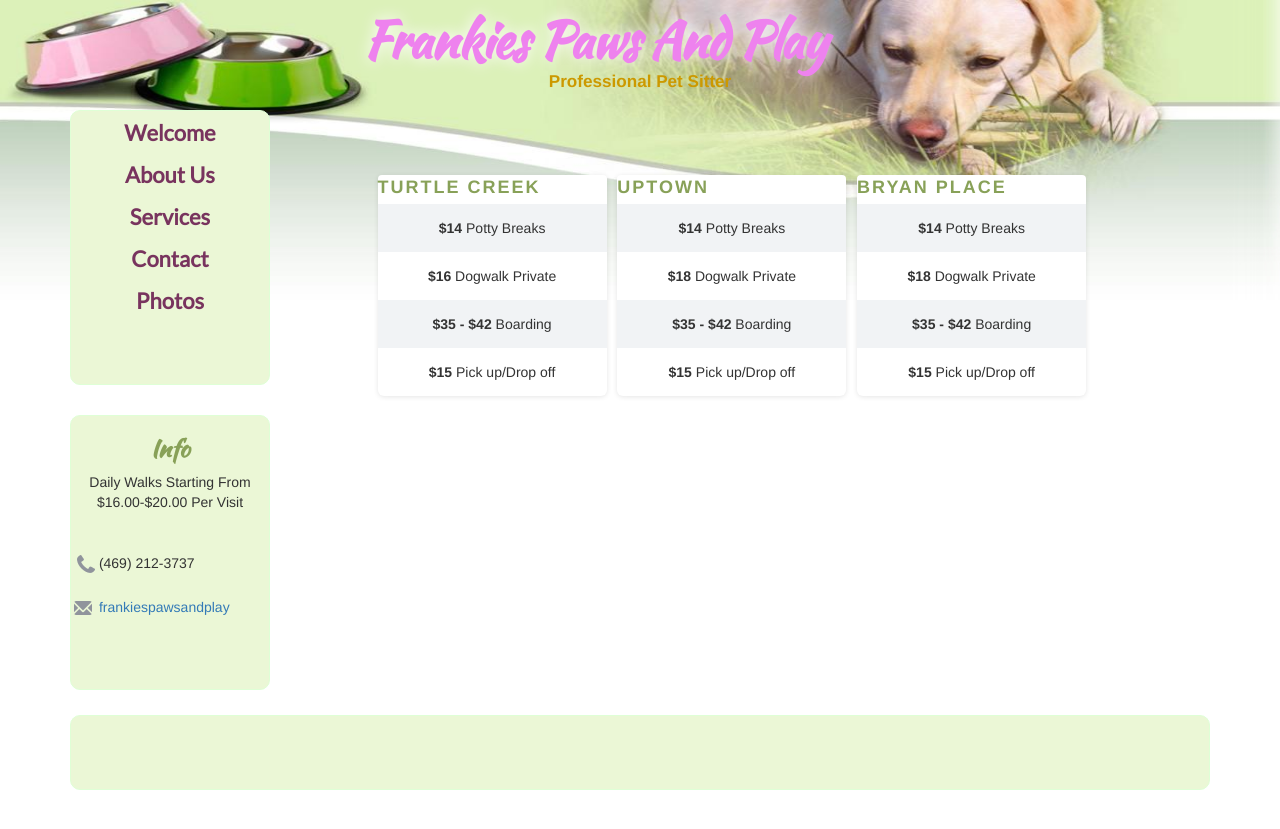
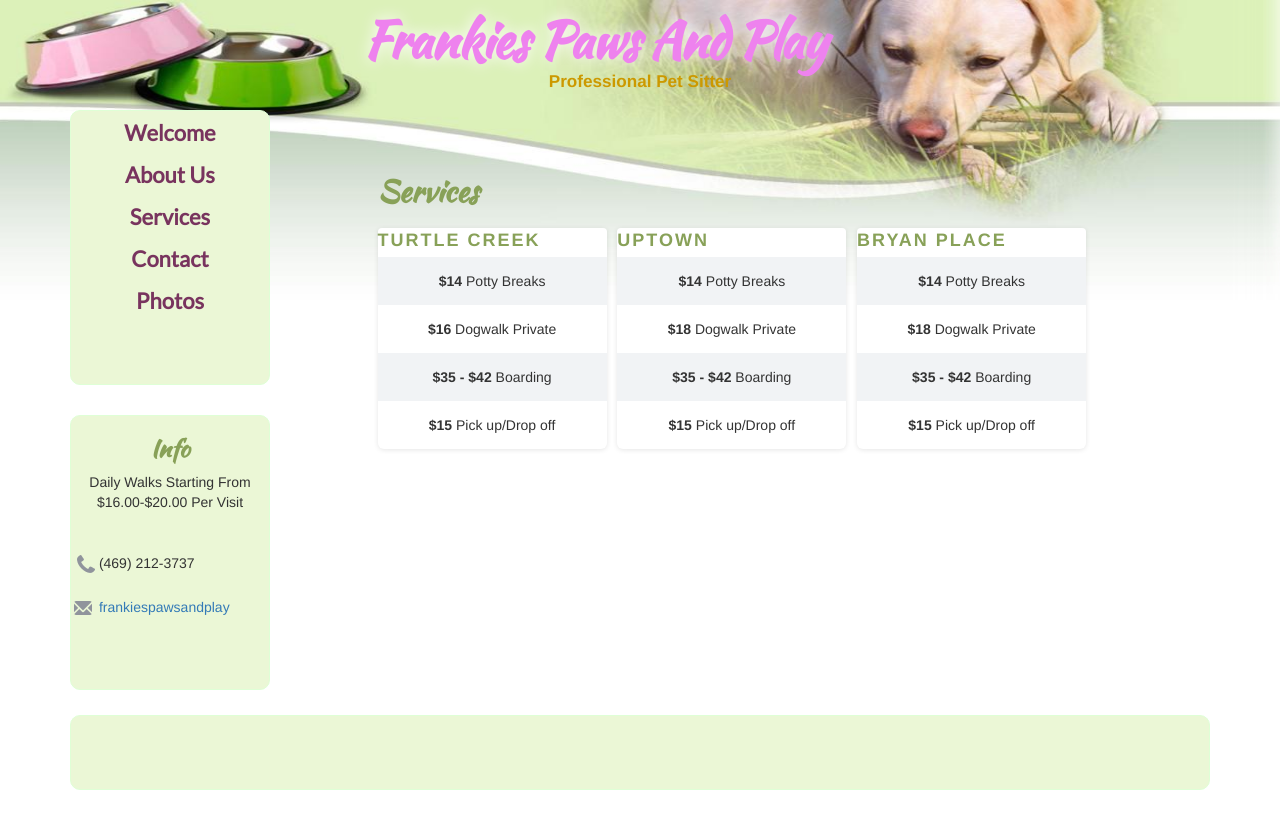
Before and after one commit to aevista/paws-and-play, a Jekyll site: the page built from services.md, in a window 1280 px wide. Shown: the top 829 px of the page. Built offline with Jekyll 4.4.1, drawn with Linux system fonts in a browser that asks for light colours; nearby versions of some CDN libraries.

Commit message:
added services title

```diff
--- a/_includes/services.html
+++ b/_includes/services.html
@@ -1,4 +1,5 @@
 <div class="col-lg-12 col-md-12 col-sm-12 col-xs-12 col-lg-offset-0 col-md-offset-0">
+	<h2>Services</h2>
 	<div class="row-service-buffer cd-pricing-container cd-has-margins">
 		<ul class="cd-pricing-list cd-bounce-invert">
 			<li>
```
